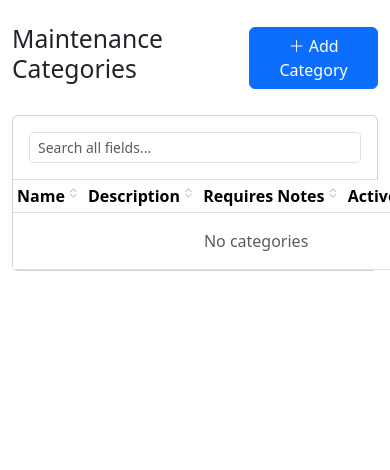
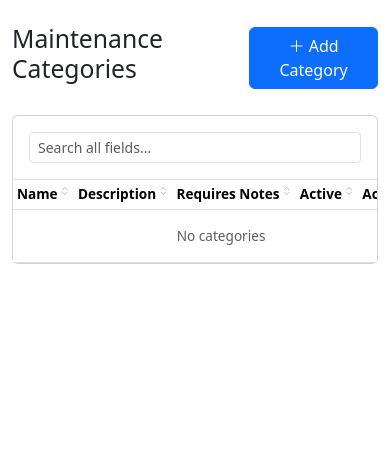
Before and after one commit to Luke-Best-AA/fleet-management, a FastAPI app: template app/templates/admin/categories/list.html in a window 390 px wide; the page is wider, and only the part inside the window is pictured. Shown: the part 56-526 px from the top of that part. Run offline with FastAPI, Linux system fonts and the light colour scheme; the template is opened without the code that fills it, so the values that code supplies are empty; some libraries are stand-ins or nearby versions.

Commit message:
feat: add responsive design for mobile (table scroll, smaller text, flex-wrap btn-group)

```diff
--- a/app/static/css/style.css
+++ b/app/static/css/style.css
@@ -96,3 +96,13 @@ th {
 [data-bs-theme="dark"] .badge-status-pending_retirement { color: #000; }
 [data-bs-theme="dark"] .badge-status-pending { color: #000; }
 [data-bs-theme="dark"] footer { color: rgba(255,255,255,.55) !important; }
+
+/* Responsive: horizontal scroll for tables inside cards */
+.card-body.p-0 { overflow-x: auto; }
+
+/* Mobile responsive adjustments */
+@media (max-width: 767.98px) {
+    .display-6 { font-size: 1.5rem; }
+    .btn-group { flex-wrap: wrap; }
+    .table { font-size: 0.85rem; }
+}
```
